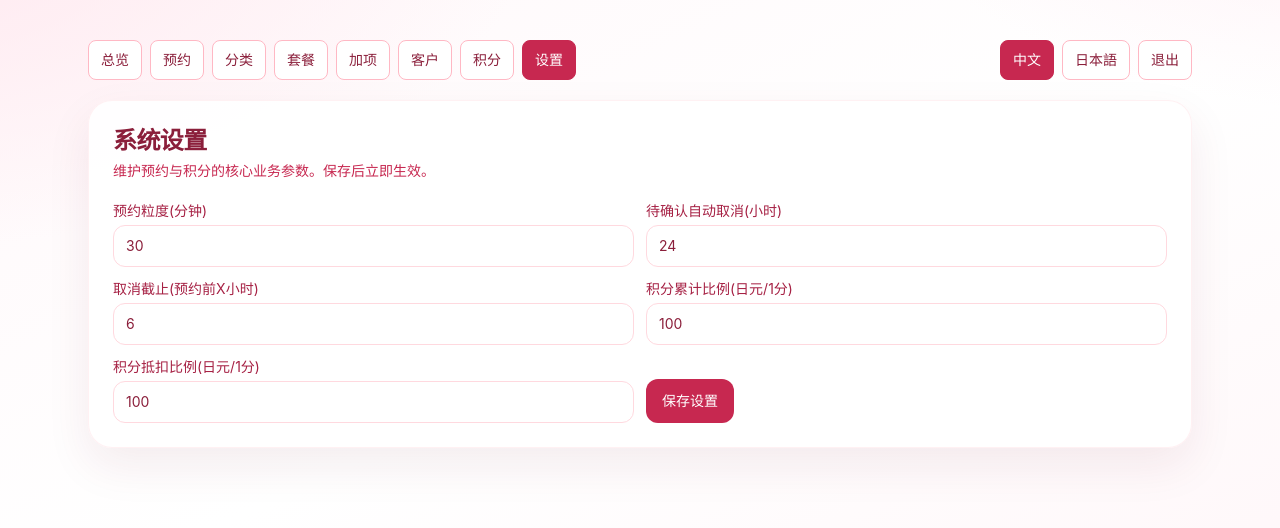
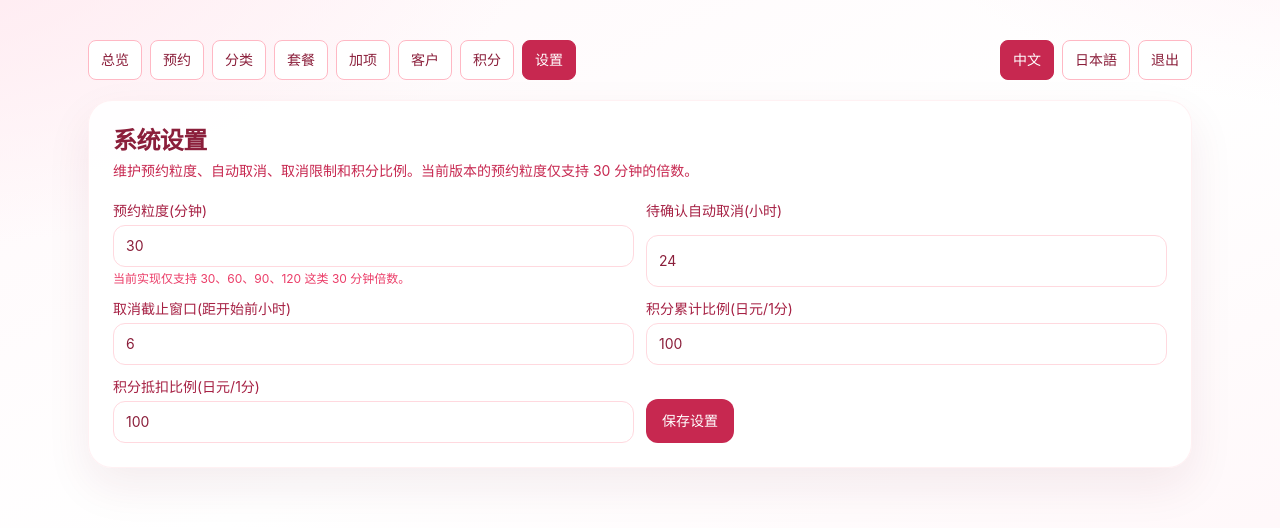
Before and after one commit to Stalkerbass96/Nail_booking, a Next.js app: page /admin/settings in a window 1280 px wide. Shown: the top 528 px of the page. Built offline with nearby package versions, Linux system fonts and the light colour scheme; no server answers; the database is empty.

Commit message:
fix: harden settings validation and clean lint

```diff
--- a/src/app/api/admin/system-settings/route.ts
+++ b/src/app/api/admin/system-settings/route.ts
@@ -3,9 +3,18 @@ import { DEFAULT_RUNTIME_SETTINGS, SETTING_KEYS, parseRuntimeSettingsSnapshot }
 import { NextRequest, NextResponse } from "next/server";
 import { z } from "zod";
 
+const slotMinutesSchema = z
+  .number()
+  .int()
+  .min(30)
+  .max(120)
+  .refine((value) => value % 30 === 0, {
+    message: "slotMinutes must be a multiple of 30"
+  });
+
 const updateSchema = z
   .object({
-    slotMinutes: z.number().int().min(5).max(120).optional(),
+    slotMinutes: slotMinutesSchema.optional(),
     pendingAutoCancelHours: z.number().int().min(1).max(168).optional(),
     cancelCutoffHours: z.number().int().min(0).max(168).optional(),
     pointEarnRatioJpy: z.number().int().min(1).max(100000).optional(),
--- a/src/components/admin-addons-panel.tsx
+++ b/src/components/admin-addons-panel.tsx
@@ -1,6 +1,6 @@
 "use client";
 
-import { useEffect, useState } from "react";
+import { useCallback, useEffect, useState } from "react";
 import type { Lang } from "@/lib/lang";
 
 type AddonItem = {
@@ -140,7 +140,7 @@ export default function AdminAddonsPanel({ lang }: Props) {
     };
   }
 
-  async function refresh() {
+  const refresh = useCallback(async () => {
     setLoading(true);
     setError("");
     try {
@@ -164,11 +164,11 @@ export default function AdminAddonsPanel({ lang }: Props) {
     } finally {
       setLoading(false);
     }
-  }
+  }, [editingId, t.loadAddonFailed, t.loadFailed]);
 
   useEffect(() => {
     void refresh();
-  }, []);
+  }, [refresh]);
 
   async function createAddon(event: React.FormEvent<HTMLFormElement>) {
     event.preventDefault();
--- a/src/components/admin-categories-panel.tsx
+++ b/src/components/admin-categories-panel.tsx
@@ -1,6 +1,6 @@
 "use client";
 
-import { useEffect, useMemo, useState } from "react";
+import { useCallback, useEffect, useMemo, useState } from "react";
 import type { Lang } from "@/lib/lang";
 
 type CategoryItem = {
@@ -136,7 +136,7 @@ export default function AdminCategoriesPanel({ lang }: Props) {
     setSelectedIds(checked ? orderedItems.map((item) => item.id) : []);
   }
 
-  async function refresh() {
+  const refresh = useCallback(async () => {
     setLoading(true);
     setError("");
     try {
@@ -162,11 +162,11 @@ export default function AdminCategoriesPanel({ lang }: Props) {
     } finally {
       setLoading(false);
     }
-  }
+  }, [editingId, t.loadFailed]);
 
   useEffect(() => {
     void refresh();
-  }, []);
+  }, [refresh]);
 
   function serializeForm(form: CategoryFormState) {
     return {
--- a/src/components/admin-settings-panel.tsx
+++ b/src/components/admin-settings-panel.tsx
@@ -18,37 +18,110 @@ type Props = {
 const TEXT = {
   zh: {
     title: "系统设置",
-    desc: "维护预约与积分的核心业务参数。保存后立即生效。",
+    desc: "维护预约粒度、自动取消、取消限制和积分比例。当前版本的预约粒度仅支持 30 分钟的倍数。",
     slotMinutes: "预约粒度(分钟)",
     pendingAutoCancelHours: "待确认自动取消(小时)",
-    cancelCutoffHours: "取消截止(预约前X小时)",
+    cancelCutoffHours: "取消截止窗口(距开始前小时)",
     pointEarnRatioJpy: "积分累计比例(日元/1分)",
     pointRedeemRatioJpy: "积分抵扣比例(日元/1分)",
     loading: "加载中...",
     save: "保存设置",
-    saved: "保存成功",
+    saved: "设置已保存",
     loadFailed: "加载设置失败",
-    saveFailed: "保存失败"
+    saveFailed: "保存设置失败",
+    invalidNumber: "请填写合法的数字。",
+    invalidSlot: "预约粒度目前仅支持 30 分钟的倍数。",
+    invalidPending: "待确认自动取消必须在 1 到 168 小时之间。",
+    invalidCutoff: "取消截止窗口必须在 0 到 168 小时之间。",
+    invalidEarnRatio: "积分累计比例必须在 1 到 100000 之间。",
+    invalidRedeemRatio: "积分抵扣比例必须在 1 到 100000 之间。",
+    slotHint: "当前实现仅支持 30、60、90、120 这类 30 分钟倍数。"
   },
   ja: {
     title: "システム設定",
-    desc: "予約・ポイントの主要パラメータを管理します。保存後すぐ反映されます。",
-    slotMinutes: "予約スロット(分)",
-    pendingAutoCancelHours: "仮予約の自動キャンセル(時間)",
-    cancelCutoffHours: "キャンセル締切(開始X時間前)",
+    desc: "予約スロット、自動キャンセル、キャンセル制限、ポイント比率を管理します。現在の実装では予約粒度は 30 分単位のみサポートします。",
+    slotMinutes: "予約粒度(分)",
+    pendingAutoCancelHours: "未確認の自動キャンセル(時間)",
+    cancelCutoffHours: "キャンセル締切(開始前の時間)",
     pointEarnRatioJpy: "ポイント付与比率(円/1pt)",
     pointRedeemRatioJpy: "ポイント利用比率(円/1pt)",
     loading: "読み込み中...",
     save: "設定を保存",
-    saved: "保存しました",
+    saved: "設定を保存しました",
     loadFailed: "設定の読み込みに失敗しました",
-    saveFailed: "保存に失敗しました"
+    saveFailed: "設定の保存に失敗しました",
+    invalidNumber: "有効な数値を入力してください。",
+    invalidSlot: "予約粒度は現在 30 分単位のみサポートしています。",
+    invalidPending: "自動キャンセルは 1 から 168 時間の範囲で入力してください。",
+    invalidCutoff: "キャンセル締切は 0 から 168 時間の範囲で入力してください。",
+    invalidEarnRatio: "ポイント付与比率は 1 から 100000 の範囲で入力してください。",
+    invalidRedeemRatio: "ポイント利用比率は 1 から 100000 の範囲で入力してください。",
+    slotHint: "現在の実装では 30、60、90、120 のような 30 分の倍数のみ対応します。"
   }
 };
 
-function toInt(value: string, fallback: number): number {
+function parseWholeNumber(value: string): number | null {
+  if (!/^\d+$/.test(value.trim())) return null;
   const parsed = Number.parseInt(value, 10);
-  return Number.isFinite(parsed) ? parsed : fallback;
+  return Number.isFinite(parsed) ? parsed : null;
+}
+
+function validateSettings(
+  values: {
+    slotMinutes: string;
+    pendingAutoCancelHours: string;
+    cancelCutoffHours: string;
+    pointEarnRatioJpy: string;
+    pointRedeemRatioJpy: string;
+  },
+  t: (typeof TEXT)[Lang]
+): { ok: true; body: SettingsDto } | { ok: false; message: string } {
+  const slotMinutes = parseWholeNumber(values.slotMinutes);
+  const pendingAutoCancelHours = parseWholeNumber(values.pendingAutoCancelHours);
+  const cancelCutoffHours = parseWholeNumber(values.cancelCutoffHours);
+  const pointEarnRatioJpy = parseWholeNumber(values.pointEarnRatioJpy);
+  const pointRedeemRatioJpy = parseWholeNumber(values.pointRedeemRatioJpy);
+
+  if (
+    slotMinutes === null ||
+    pendingAutoCancelHours === null ||
+    cancelCutoffHours === null ||
+    pointEarnRatioJpy === null ||
+    pointRedeemRatioJpy === null
+  ) {
+    return { ok: false, message: t.invalidNumber };
+  }
+
+  if (slotMinutes < 30 || slotMinutes > 120 || slotMinutes % 30 !== 0) {
+    return { ok: false, message: t.invalidSlot };
+  }
+
+  if (pendingAutoCancelHours < 1 || pendingAutoCancelHours > 168) {
+    return { ok: false, message: t.invalidPending };
+  }
+
+  if (cancelCutoffHours < 0 || cancelCutoffHours > 168) {
+    return { ok: false, message: t.invalidCutoff };
+  }
+
+  if (pointEarnRatioJpy < 1 || pointEarnRatioJpy > 100000) {
+    return { ok: false, message: t.invalidEarnRatio };
+  }
+
+  if (pointRedeemRatioJpy < 1 || pointRedeemRatioJpy > 100000) {
+    return { ok: false, message: t.invalidRedeemRatio };
+  }
+
+  return {
+    ok: true,
+    body: {
+      slotMinutes,
+      pendingAutoCancelHours,
+      cancelCutoffHours,
+      pointEarnRatioJpy,
+      pointRedeemRatioJpy
+    }
+  };
 }
 
 export default function AdminSettingsPanel({ lang }: Props) {
@@ -95,21 +168,30 @@ export default function AdminSettingsPanel({ lang }: Props) {
     event.preventDefault();
     setError("");
     setOk("");
+
+    const validated = validateSettings(
+      {
+        slotMinutes,
+        pendingAutoCancelHours,
+        cancelCutoffHours,
+        pointEarnRatioJpy,
+        pointRedeemRatioJpy
+      },
+      t
+    );
+
+    if (!validated.ok) {
+      setError(validated.message);
+      return;
+    }
+
     setSaving(true);
 
     try {
-      const body = {
-        slotMinutes: toInt(slotMinutes, 30),
-        pendingAutoCancelHours: toInt(pendingAutoCancelHours, 24),
-        cancelCutoffHours: toInt(cancelCutoffHours, 6),
-        pointEarnRatioJpy: toInt(pointEarnRatioJpy, 100),
-        pointRedeemRatioJpy: toInt(pointRedeemRatioJpy, 100)
-      };
-
       const res = await fetch("/api/admin/system-settings", {
         method: "PATCH",
         headers: { "Content-Type": "application/json" },
-        body: JSON.stringify(body)
+        body: JSON.stringify(validated.body)
       });
       const data = await res.json();
       if (!res.ok) throw new Error(data?.error || t.saveFailed);
@@ -138,27 +220,28 @@ export default function AdminSettingsPanel({ lang }: Props) {
       <form className="mt-5 grid gap-3 md:grid-cols-2" onSubmit={onSubmit}>
         <label className="grid gap-1 text-sm text-brand-800" htmlFor="settings-slot-minutes">
           <span>{t.slotMinutes}</span>
-          <input id="settings-slot-minutes" className="admin-input" value={slotMinutes} onChange={(e) => setSlotMinutes(e.target.value)} />
+          <input id="settings-slot-minutes" className="admin-input" type="number" min="30" max="120" step="30" value={slotMinutes} onChange={(e) => setSlotMinutes(e.target.value)} />
+          <span className="text-xs text-brand-600">{t.slotHint}</span>
         </label>
 
         <label className="grid gap-1 text-sm text-brand-800" htmlFor="settings-auto-cancel-hours">
           <span>{t.pendingAutoCancelHours}</span>
-          <input id="settings-auto-cancel-hours" className="admin-input" value={pendingAutoCancelHours} onChange={(e) => setPendingAutoCancelHours(e.target.value)} />
+          <input id="settings-auto-cancel-hours" className="admin-input" type="number" min="1" max="168" step="1" value={pendingAutoCancelHours} onChange={(e) => setPendingAutoCancelHours(e.target.value)} />
         </label>
 
         <label className="grid gap-1 text-sm text-brand-800" htmlFor="settings-cutoff-hours">
           <span>{t.cancelCutoffHours}</span>
-          <input id="settings-cutoff-hours" className="admin-input" value={cancelCutoffHours} onChange={(e) => setCancelCutoffHours(e.target.value)} />
+          <input id="settings-cutoff-hours" className="admin-input" type="number" min="0" max="168" step="1" value={cancelCutoffHours} onChange={(e) => setCancelCutoffHours(e.target.value)} />
         </label>
 
         <label className="grid gap-1 text-sm text-brand-800" htmlFor="settings-earn-ratio">
           <span>{t.pointEarnRatioJpy}</span>
-          <input id="settings-earn-ratio" className="admin-input" value={pointEarnRatioJpy} onChange={(e) => setPointEarnRatioJpy(e.target.value)} />
+          <input id="settings-earn-ratio" className="admin-input" type="number" min="1" max="100000" step="1" value={pointEarnRatioJpy} onChange={(e) => setPointEarnRatioJpy(e.target.value)} />
         </label>
 
         <label className="grid gap-1 text-sm text-brand-800" htmlFor="settings-redeem-ratio">
           <span>{t.pointRedeemRatioJpy}</span>
-          <input id="settings-redeem-ratio" className="admin-input" value={pointRedeemRatioJpy} onChange={(e) => setPointRedeemRatioJpy(e.target.value)} />
+          <input id="settings-redeem-ratio" className="admin-input" type="number" min="1" max="100000" step="1" value={pointRedeemRatioJpy} onChange={(e) => setPointRedeemRatioJpy(e.target.value)} />
         </label>
 
         <div className="flex items-end">
```
Also changed, not shown: src/app/api/admin/addons/route.ts (+13 -1 lines), src/components/admin-appointments-panel.tsx (+4 -4 lines), src/components/admin-packages-panel.tsx (+4 -4 lines), .eslintrc.json (added), 1 other file (tests, documents, lock files or other folders).
